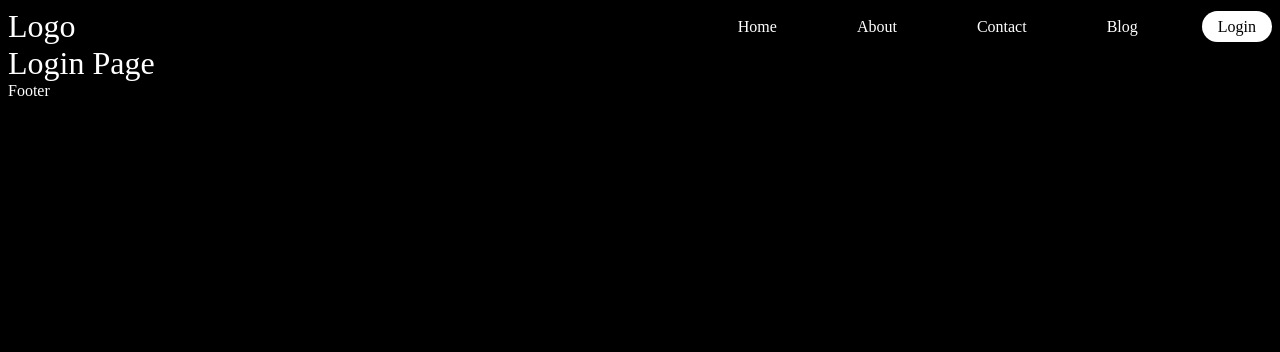
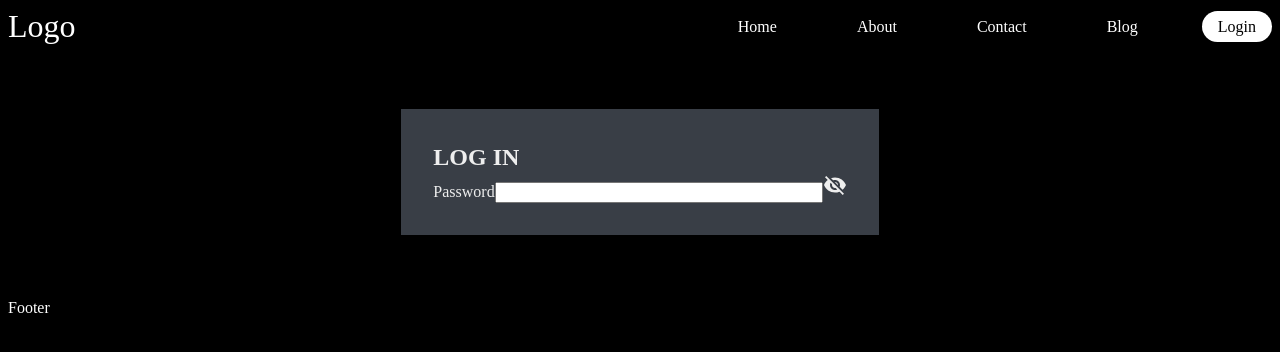
Before and after one commit to Ankitsaini406/next-challenges, a Next.js app: page /login in a window 1280 px wide. Shown: the top 352 px of the page. Built offline with nearby package versions, Linux system fonts and the light colour scheme.

Commit message:
"password"

```diff
--- /dev/null
+++ b/src/app/(auth)/login/login.module.css
@@ -0,0 +1,17 @@
+.loginContainer {
+    margin: 4rem auto;
+    width: fit-content;
+    background-color: #393E46;
+    color: #EEEEEE;
+    padding: 2rem;
+
+    & h2 {
+        font-weight: bold;
+        line-height: 2rem;
+        text-transform: uppercase;
+    }
+}
+
+.passWord {
+    width: 20rem;
+}
--- a/src/app/(auth)/login/page.tsx
+++ b/src/app/(auth)/login/page.tsx
@@ -1,7 +1,33 @@
+"use client";
+
+import { Visibility, VisibilityOff } from "@mui/icons-material";
+import { useState } from "react";
+import style from "./login.module.css";
+
 const Loginpage = () => {
-    return (
-        <h1>Login Page</h1>
-    )
-}
+  const [showPassword, setShowPassword] = useState(false);
+
+  const changeIcon = () => {
+    setShowPassword(!showPassword);
+  };
+  return (
+    <form className={style.loginContainer}>
+      <h2>Log In</h2>
+      <div>
+        <label htmlFor="password">Password</label>
+        <input className={style.passWord} type={showPassword ? "text" : "password"} />
+        {showPassword ? (
+          <span onClick={changeIcon}>
+            <Visibility />
+          </span>
+        ) : (
+          <span onClick={changeIcon}>
+            <VisibilityOff />
+          </span>
+        )}
+      </div>
+    </form>
+  );
+};
 
 export default Loginpage;
--- a/src/components/soler/SolerSystem.tsx
+++ b/src/components/soler/SolerSystem.tsx
@@ -62,6 +62,7 @@ export const SolerSystem = () => {
           <div className="earth"></div>
         </div>
       </div> */}
+      <div className="changeShap"></div>
       {stars.map((star) => (
         showSun ?
         <div
```
Also changed, not shown: package.json (+8 -4 lines), src/components/soler/soler.css (+38 -6 lines), 1 other file (tests, documents, lock files or other folders).
